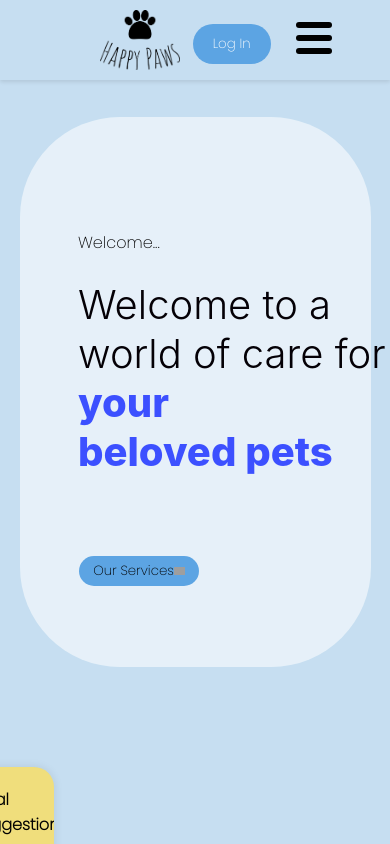
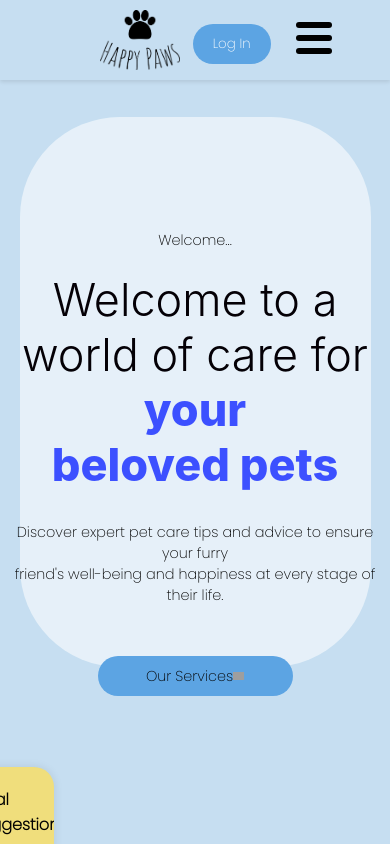
Before and after one commit to dileepaM-7/SDGP-HappyPaws, a React (Vite) app: page / in a window 390 px wide. Shown: the top 844 px of the page. Built offline with nearby package versions, Linux system fonts and the light colour scheme; no server answers; grey boxes are pictures that could not be loaded.

Commit message:
Home.css Responsive

```diff
--- a/src/components/pages/Home/Home.css
+++ b/src/components/pages/Home/Home.css
@@ -78,7 +78,7 @@
 .playImage{
     width: 11px;
 }
-@media only screen and (max-width: 1300px){
+/*@media only screen and (max-width: 1200px){
     .first_content{
         color: #040006;
         font-size: 40px;
@@ -113,25 +113,100 @@
         margin-top: 80px;
         margin-left: 1px;
         cursor: pointer;
-        position: relative; /* Add relative positioning to the parent */
-        overflow: hidden; /* Ensure that the pseudo-element does not overflow */
+        position: relative;
+        overflow: hidden;
         color: #000000 !important;
         text-decoration: none !important;
         font-size: smaller;
     }
-}
+}*/
 
-@media only screen and (max-width: 1000px){
+@media only screen and (max-width: 1200px){
     .text-main{
         font-size: 40%;
         left: 15%;
     }
   }
 
-  @media only screen and (max-width: 2000px){
+  @media only screen and (max-width: 1600px){
     .text-main{
         position: absolute;
         font-size: 100%;
         left: 20%;
     }
   }
+
+  @media only screen and (max-width: 768px) {
+    .all-content{
+        width: 100%;
+    }
+    .text-main {
+        font-size: 80%;
+        left: 0; /* Adjust positioning */
+        width: 100%; /* Make the element fill the entire width */
+        text-align: center; /* Optionally center the text */
+    }
+
+    .dogImage {
+        width: 100%; /* Make the image fill the entire width */
+        right: 0; /* Adjust positioning */
+        top: 250px;
+    }
+
+    .first_content {
+        font-size: 40px; /* Adjust font size */
+    }
+
+    .second_content {
+        font-size: 40px; /* Adjust font size */
+    }
+
+    .features-button {
+        width: 50%; /* Make the button fill the entire width */
+        margin-left: 0;
+        left: 25%; /* Remove left margin */
+    }
+}
+@media only screen and (max-width: 992px) {
+    .all-content {
+        width: 100%;
+    }
+
+    .text-main {
+        font-size: 90%; /* Adjust font size */
+        left: 0; /* Adjust positioning */
+        width: 100%; /* Make the element fill the entire width */
+        text-align: center; /* Optionally center the text */
+    }
+
+    .dogImage {
+        width: 100%; /* Make the image fill the entire width */
+        right: 0; /* Adjust positioning */
+        top: 250px;
+    }
+
+    .first_content {
+        font-size: 45px; /* Adjust font size */
+    }
+
+    .second_content {
+        font-size: 45px; /* Adjust font size */
+    }
+
+    .features-button {
+        width: 50%; /* Make the button fill half of the width */
+        margin-left: 0;
+        left: 25%; /* Position the button in the center */
+    }
+}
+@media only screen and (max-width: 360px){
+    .last_txt{
+        display: none;
+    }
+    .text-main {
+        font-size: 80%;
+        left: 0; /* Adjust positioning */
+        width: 100%; /* Make the element fill the entire width */
+        text-align: center; /* Optionally center the text */
+    }
+}
```
